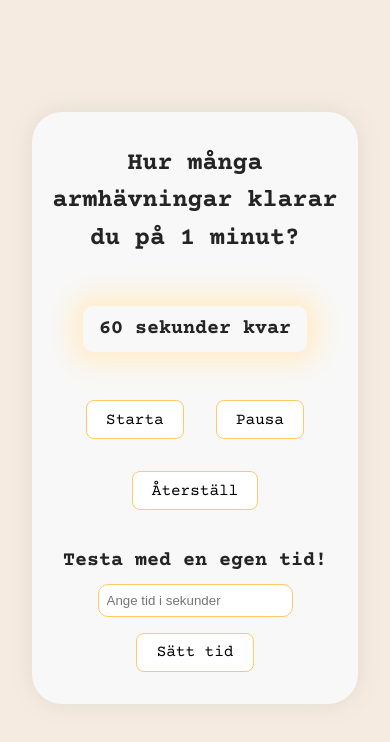
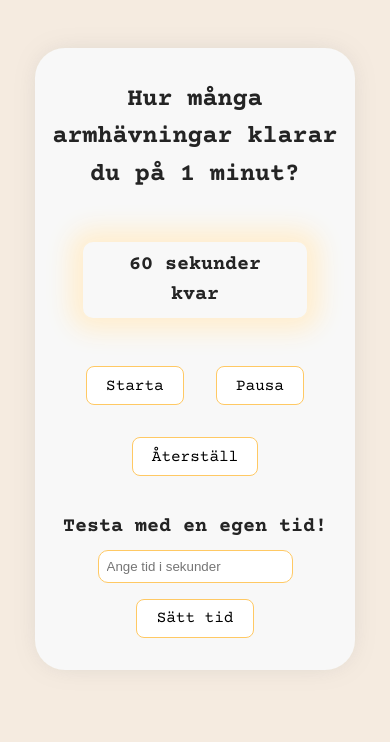
Before and after one commit to jesshansson/exercise-react-countdown-timer, a React (Vite) app: page / in a window 390 px wide. Shown: the top 742 px of the page. Built offline with nearby package versions, Linux system fonts and the light colour scheme.

Commit message:
better semantics

```diff
--- a/src/components/CountdownTimer.tsx
+++ b/src/components/CountdownTimer.tsx
@@ -1,17 +1,19 @@
-import { useState, useEffect, useRef } from "react";
+import { useState, useEffect, useRef, ReactElement } from "react";
 
-export function CountdownTimer() {
+export function CountdownTimer(): ReactElement {
   const [timeLeft, setTimeLeft] = useState<number>(60); //Återstående sekunder
   const [isActive, setIsActive] = useState<boolean>(false); //Om timern är igång
   const [inputTime, setInputTime] = useState<string>(""); //Lagrar värdet som användaren skriver in i inputfälte
+  const [feedback, setFeedback] = useState<string>("");
   const timerRef = useRef<number | null>(null); // Referens för timer-id
 
   useEffect(() => {
-    if (isActive) {
+    if (isActive === true) {
       timerRef.current = setInterval(() => {
         setTimeLeft((prevTimeLeft) => {
           if (prevTimeLeft <= 1) {
             //När räkningen når 0
+            setFeedback("Bra jobbat!");
             clearInterval(timerRef.current!); // Stoppar intervallet (timern). "!" innebär att timerRef.current inte är null vid den tidpunkten (TypeScript behöver ej varna för fel).
             timerRef.current = null;
             setIsActive(false); // Säkerställ att timern stannar och att användaren inte kan starta den igen utan att återställa först
@@ -40,6 +42,7 @@ export function CountdownTimer() {
   const resetTimer = () => {
     setIsActive(false);
     setTimeLeft(60);
+    setFeedback("");
   };
 
   const handleInputChange = (e: React.ChangeEvent<HTMLInputElement>) => {
@@ -47,7 +50,8 @@ export function CountdownTimer() {
   };
 
   //Funktion som körs när användaren klickar på "Sätt tid"
-  const setTimer = () => {
+  const setTimer = (e: React.FormEvent<HTMLFormElement>) => {
+    e.preventDefault(); // Förhindra formuläret från att skicka och ladda om sidan
     const time = parseInt(inputTime, 10); // Konvertera inputvärdet till ett nummer, heltal (från en sträng)
     if (time > 0) {
       setTimeLeft(time); // Sätt timeLeft till användarens angivna tid
@@ -59,7 +63,7 @@ export function CountdownTimer() {
     <div className="counter-container">
       <h1>Hur många armhävningar klarar du på 1 minut?</h1>
       {timeLeft === 0 ? (
-        <h2>Bra jobbat!</h2>
+        <h2> {feedback}</h2>
       ) : (
         <h2 className="time-left">{timeLeft} sekunder kvar</h2>
       )}
@@ -68,7 +72,7 @@ export function CountdownTimer() {
         <button onClick={pauseTimer}>Pausa</button>
         <button onClick={resetTimer}>Återställ</button>
       </div>
-      <div className="set-time">
+      <form onSubmit={setTimer} className="set-time">
         <p>Testa med en egen tid!</p>
         <input
           type="number"
@@ -76,8 +80,8 @@ export function CountdownTimer() {
           onChange={handleInputChange}
           placeholder="Ange tid i sekunder"
         />
-        <button onClick={setTimer}> Sätt tid </button>
-      </div>
+        <button type="submit"> Sätt tid </button>
+      </form>
     </div>
   );
 }
--- a/src/css/CoundownTimer.css
+++ b/src/css/CoundownTimer.css
@@ -68,8 +68,8 @@
 
 @media (max-width: 600px) {
   .counter-container {
-    min-width: 100px;
     padding: 1rem;
+    margin: 1rem 0.2rem;
 
     h1 {
       font-size: 25px;
```
Also changed, not shown: 1 other file (tests, documents, lock files or other folders).
